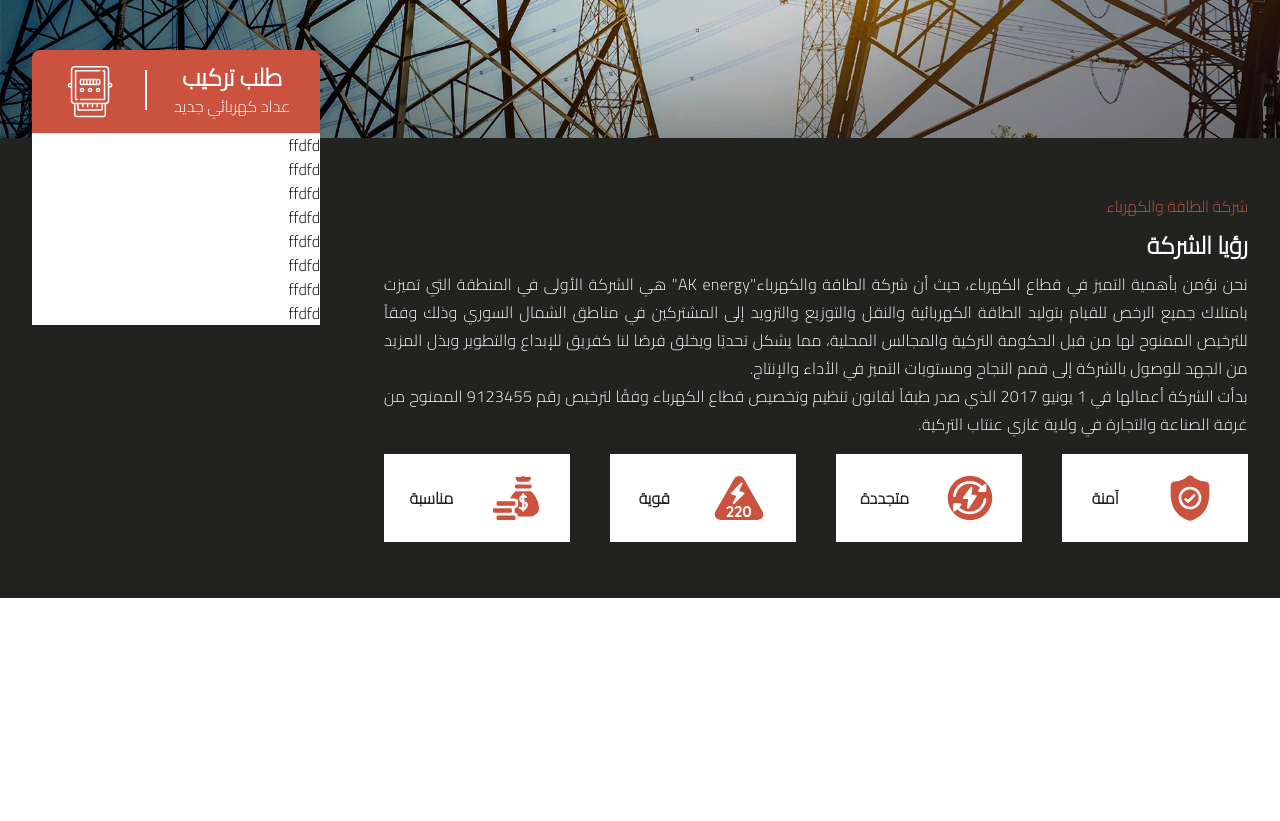
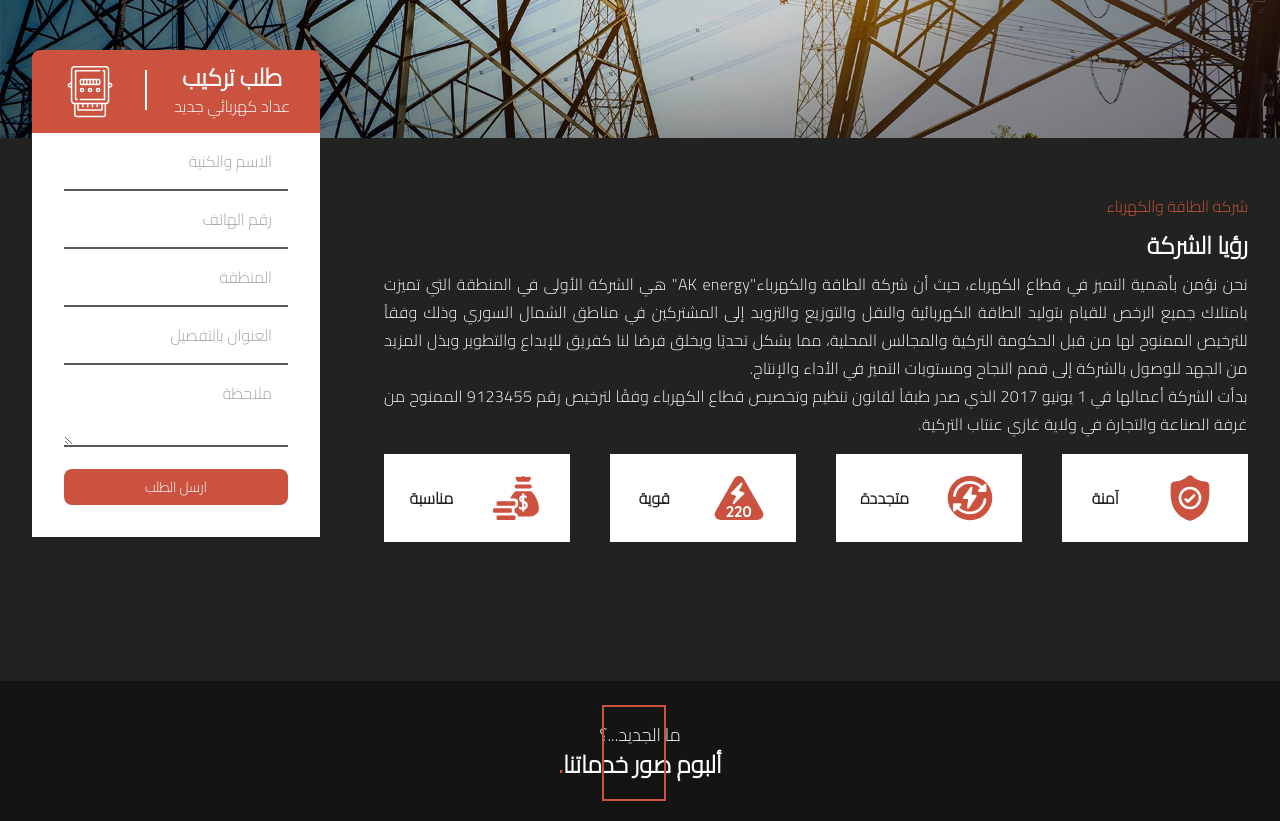
Before and after one commit to m-aljamal/akenargy, a Gatsby site: page / in a window 1280 px wide. Shown: the part 500-1321 px from the top of the page. Before the commit the page ends 1098 px from the top, so only its background shows below. Built offline with nearby package versions, Linux system fonts and the light colour scheme; Gatsby itself is replaced by a stand-in of ours.

Commit message:
finish about

```diff
--- a/src/components/pages/home/AboutSection.js
+++ b/src/components/pages/home/AboutSection.js
@@ -4,8 +4,8 @@ import { Box } from "./Box";
 import { SetupRequest } from "./SetupRequest";
 export const AboutSection = () => {
   return (
-    <div className="bg-black py-14">
-      <div className="container md:flex  ">
+    <div className="bg-black pt-14">
+      <div className="container md:flex">
         <div className="text-white xl:w-3/4 lg:w-3/5 md:w-2/4 ml-16">
           <h3 className="text-red">شركة الطاقة والكهرباء</h3>
           <h2 className="text-2xl font-bold mt-3">رؤيا الشركة</h2>
--- /dev/null
+++ b/src/components/pages/home/ImagesSection.js
@@ -0,0 +1,13 @@
+import React from "react";
+
+export const ImagesSection = () => {
+  return (
+    <div className="bg-gray text-white text-center py-10 relative">
+      <p className="text-lg">ما الجديد...؟</p>
+      <h2 className="font-bold text-2xl">
+        ألبوم صور خدماتنا<span className="text-red">.</span>
+      </h2>
+      <div className="absolute w-16 h-24 top-6 right  border-2 border-red"></div>
+    </div>
+  );
+};
--- /dev/null
+++ b/src/components/pages/home/Input.js
@@ -0,0 +1,13 @@
+import React from "react";
+
+export const Input = ({ text }) => {
+  return (
+    <div className="px-8">
+      <input
+        type="text"
+        placeholder={text}
+        className=" w-full  focus:outline-none  p-4 border-b-2 border-gray border-opacity-70"
+      />
+    </div>
+  );
+};
--- a/src/components/pages/home/SetupRequest.js
+++ b/src/components/pages/home/SetupRequest.js
@@ -1,5 +1,7 @@
 import React from "react";
 import electric from "../../../icons/electric.svg";
+import { Input } from "./Input";
+import { Button } from "../../shared/Button";
 export const SetupRequest = () => {
   return (
     <div className="">
@@ -12,14 +14,22 @@ export const SetupRequest = () => {
         <img src={electric} alt="electric" className="w-14" />
       </div>
       <div className="bg-white">
-        <p>ffdfd</p>
-        <p>ffdfd</p>
-        <p>ffdfd</p>
-        <p>ffdfd</p>
-        <p>ffdfd</p>
-        <p>ffdfd</p>
-        <p>ffdfd</p>
-        <p>ffdfd</p>
+        <form className="  ">
+          <Input text="الاسم والكنية" />
+          <Input text="رقم الهاتف" />
+          <Input text="المنطقة" />
+          <Input text="العنوان بالتفصيل" />
+          <div className="px-8 mb-4">
+            <textarea
+              type="text"
+              placeholder="ملاحظة"
+              className=" w-full focus:outline-none p-4 border-b-2 border-gray border-opacity-70"
+            />
+          </div>
+          <div className="px-8">
+            <Button text="ارسل الطلب" otherStyles="w-full mb-8" />
+          </div>
+        </form>
       </div>
     </div>
   );
--- a/src/components/pages/home/index.js
+++ b/src/components/pages/home/index.js
@@ -1,11 +1,13 @@
 import React from "react";
 import { Hero } from "./Hero";
 import { AboutSection } from "./AboutSection";
+import { ImagesSection } from "./ImagesSection";
 export const HomePage = () => {
   return (
     <div>
       <Hero />
       <AboutSection />
+      <ImagesSection />
     </div>
   );
 };
--- a/src/components/shared/Button.js
+++ b/src/components/shared/Button.js
@@ -1,5 +1,11 @@
 import React from "react";
 
-export const Button = ({ text }) => {
-  return <button className={`bg-red text-white p-2 rounded-lg text-sm focus:outline-none`}>{text}</button>;
+export const Button = ({ text, otherStyles }) => {
+  return (
+    <button
+      className={`bg-red text-white p-2 rounded-lg text-sm focus:outline-none ${otherStyles} `}
+    >
+      {text}
+    </button>
+  );
 };
--- a/src/styles/global.css
+++ b/src/styles/global.css
@@ -14,3 +14,7 @@ body {
 .heroImg {
   height: 600px;
 }
+
+.right {
+  right: 48%;
+}
```
